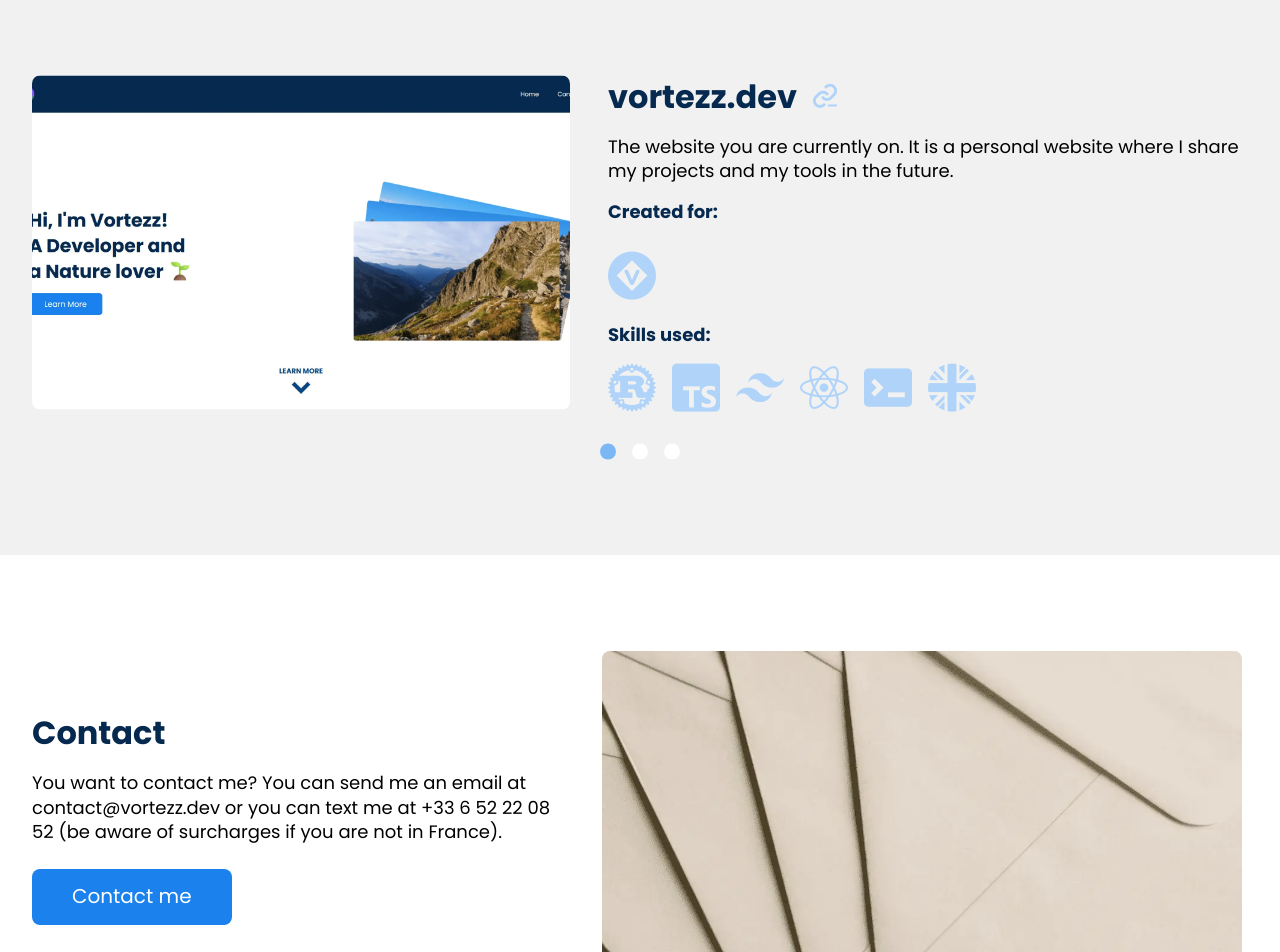
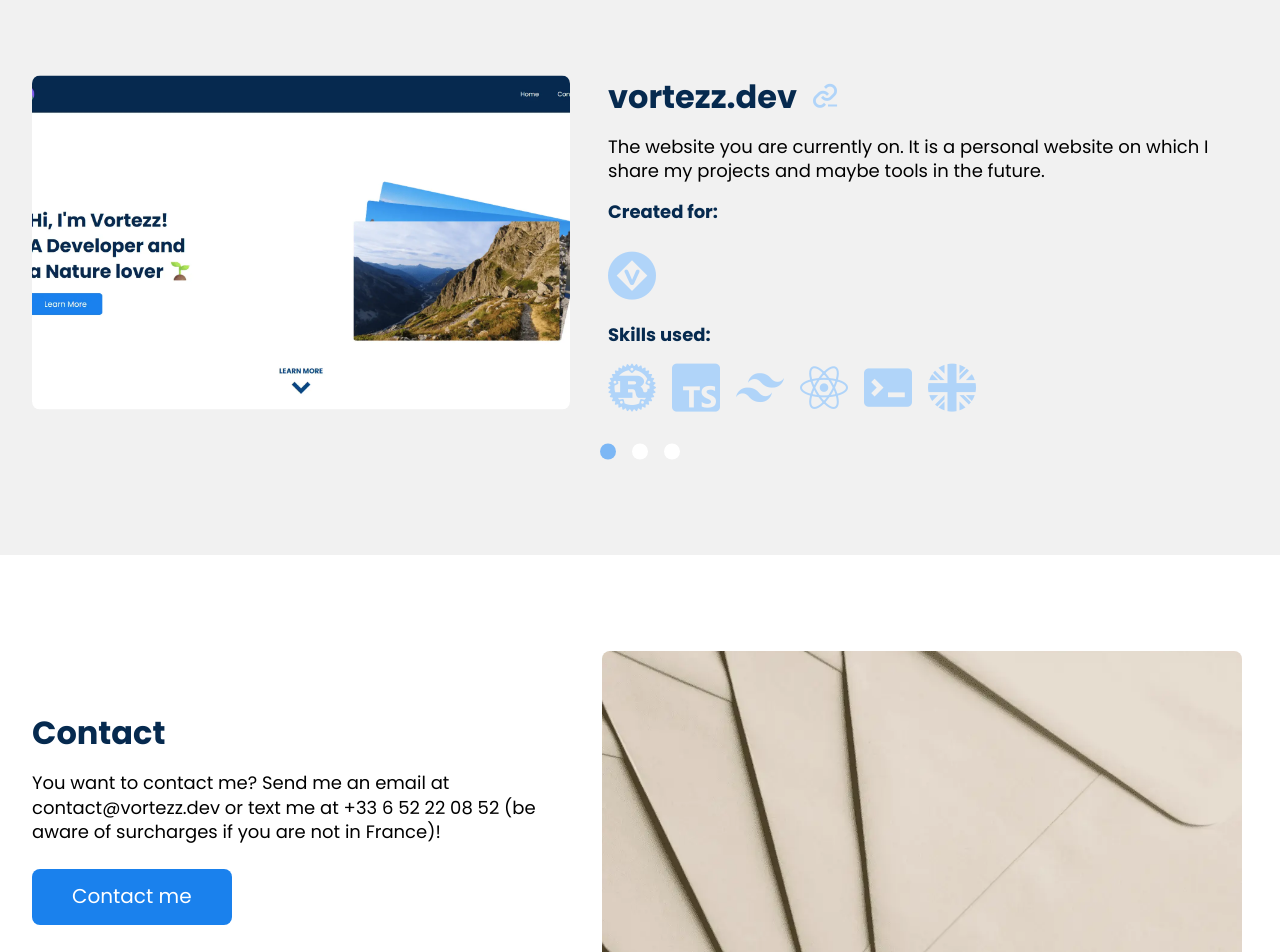
Before and after one commit to Vortezz/vortezzdev, a React (Create React App) app: page / in a window 1280 px wide. Shown: the part 2060-3012 px from the top of the page. Built offline with nearby package versions, Linux system fonts and the light colour scheme.

Commit message:
fix: edited home page and sitemap

```diff
--- a/src/pages/HomePage.tsx
+++ b/src/pages/HomePage.tsx
@@ -138,7 +138,7 @@ const projects: { id: string, name: string, picture: string, text: string, creat
 		id: "vortezz",
 		name: "vortezz.dev",
 		picture: vortezzDevPicture,
-		text: "The website you are currently on. It is a personal website where I share my projects and my tools in the future.",
+		text: "The website you are currently on. It is a personal website on which I share my projects and maybe tools in the future.",
 		created: [
 			{ icon: "vortezz", link: "https://vortezz.dev/" },
 		],
@@ -535,9 +535,9 @@ export function HomePage() {
 							Contact
 						</h2>
 						<div className={"text-lg mt-4 dark:text-white"}>
-							You want to contact me? You can send me an email at <a href={"mailto:contact@vortezz.dev"}>contact@vortezz.dev</a> or you can text me at <a href={"tel:+33652220852"}>+33 6 52 22 08 52</a> (be
+							You want to contact me? Send me an email at <a href={"mailto:contact@vortezz.dev"}>contact@vortezz.dev</a> or text me at <a href={"tel:+33652220852"}>+33 6 52 22 08 52</a> (be
 							aware of surcharges if
-							you are not in France).
+							you are not in France)!
 						</div>
 						<Button body={"Contact me"}
 							color={"primary"}
```
Also changed, not shown: 1 other file (tests, documents, lock files or other folders).
